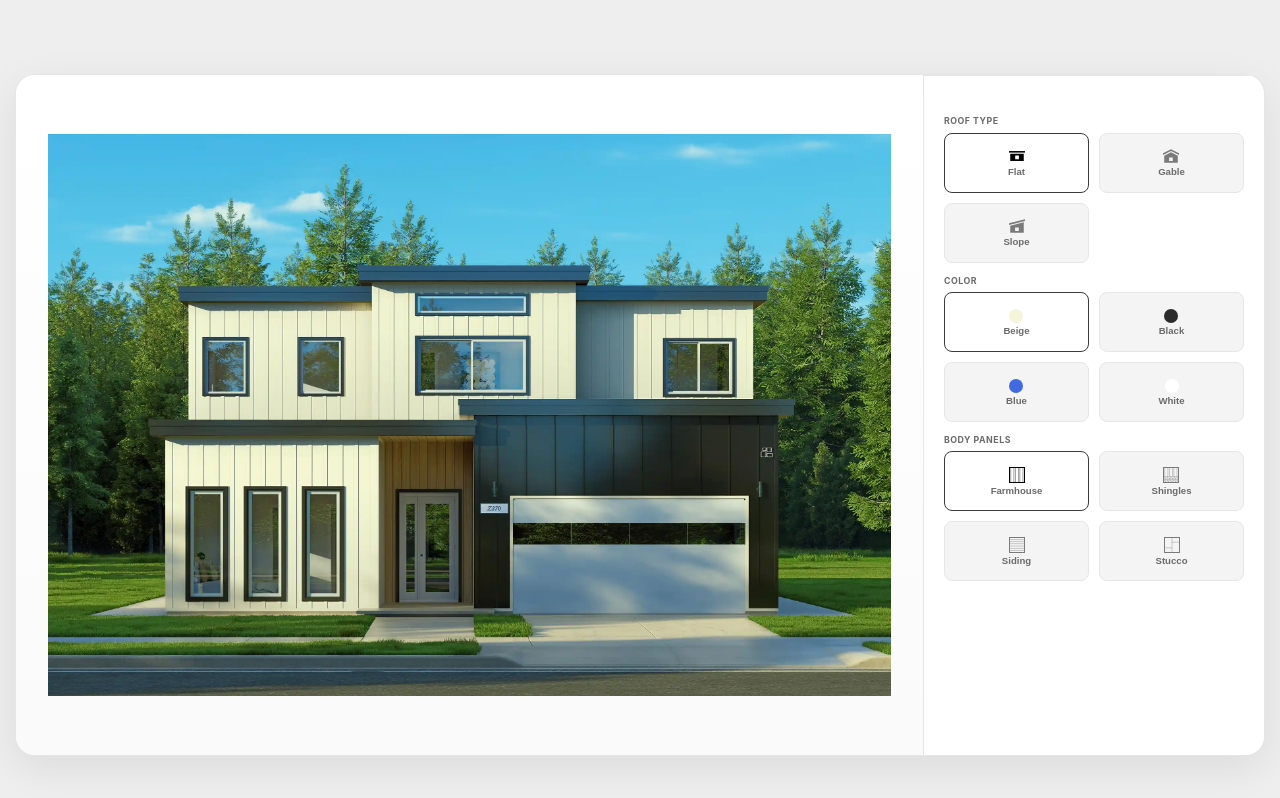
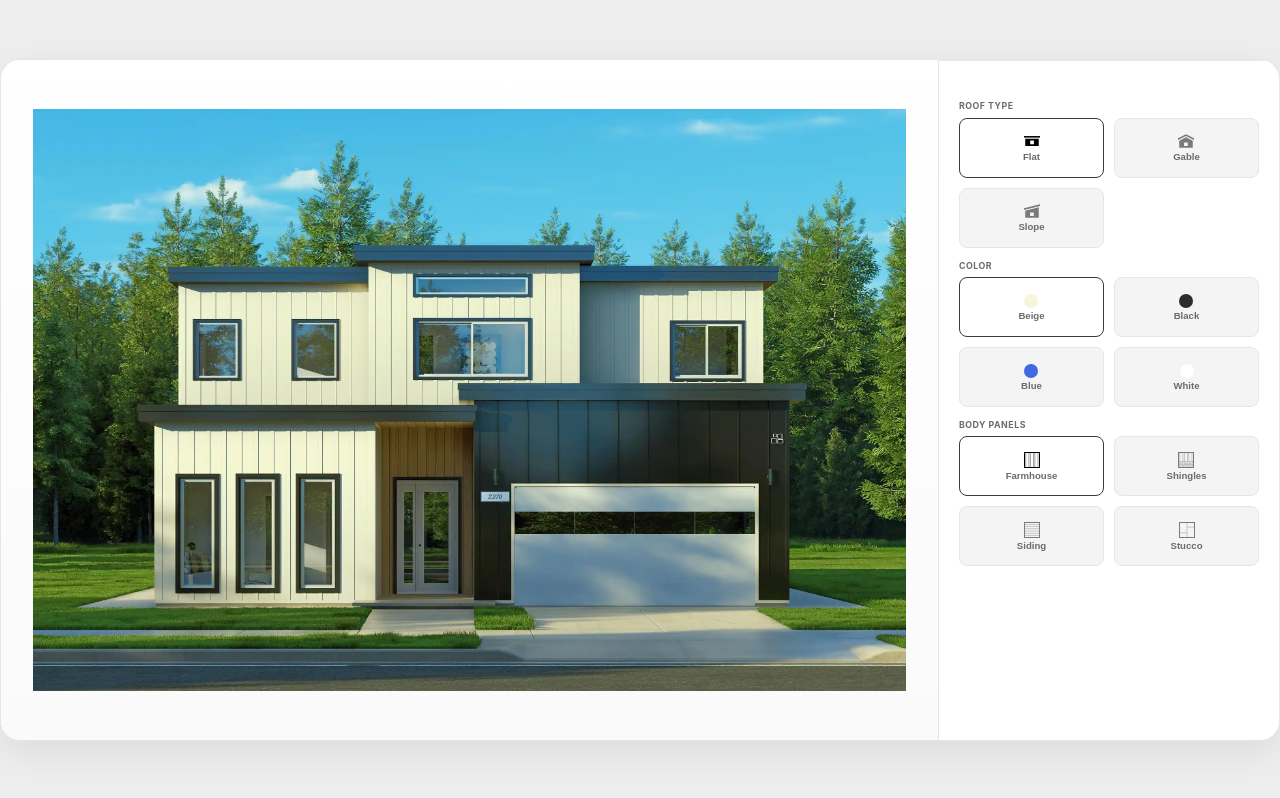
Before and after one commit to ArjunSahani/house-configurator, a Next.js app: page / in a window 1280 px wide. Shown: the top 798 px of the page. Built offline with nearby package versions, Linux system fonts and the light colour scheme.

Commit message:
no padding

```diff
--- a/app/globals.css
+++ b/app/globals.css
@@ -24,7 +24,7 @@ body {
   display: flex;
   align-items: center;
   justify-content: center;
-  padding: 15px;
+  /*padding: 15px;*/
 }
 
 /* ============================= */
```
